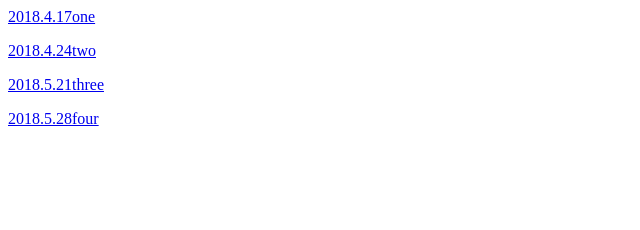
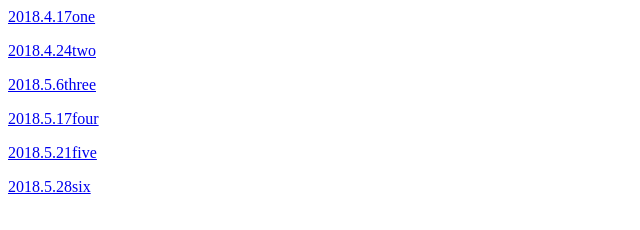
Before and after one commit to shj740282331/shj740282331.github.io, a plain HTML site: page index.html in a window 1280 px wide. Shown: the whole page, without its empty margins (0-640 px from the left). Drawn offline with Linux system fonts and the light colour scheme.

Commit message:
Update index.html

```diff
--- a/index.html
+++ b/index.html
@@ -7,9 +7,13 @@
 </p>
 <p><a href="http://shj740282331.github.io/chaolianji/example.html" >2018.4.24two</a>
 </p>
-<p><a href="http://shj740282331.github.io/there/gallery.html" >2018.5.21three</a>
+<p><a href="http://shj740282331.github.io/there/gallery.html" >2018.5.6three</a>
 </p>
- <p><a href="http://shj740282331.github.io/four/gallery.html" >2018.5.28four</a>
+ <p><a href="http://shj740282331.github.io/four/gallery.html" >2018.5.17four</a>
+</p>
+ <p><a href="http://shj740282331.github.io/four/gallery.html" >2018.5.21five</a>
+</p>
+ <p><a href="http://shj740282331.github.io/four/gallery.html" >2018.5.28six</a>
 </p>
 </body>
 </html>
```
